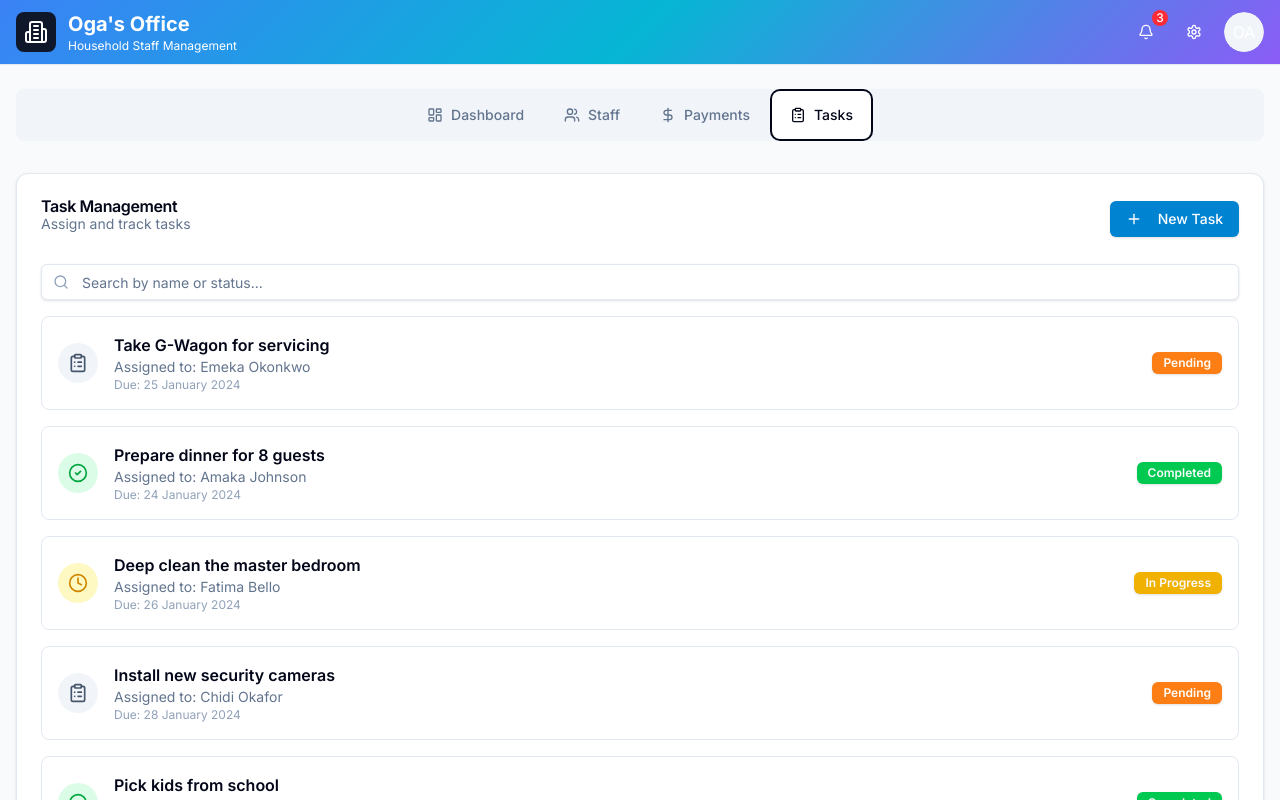
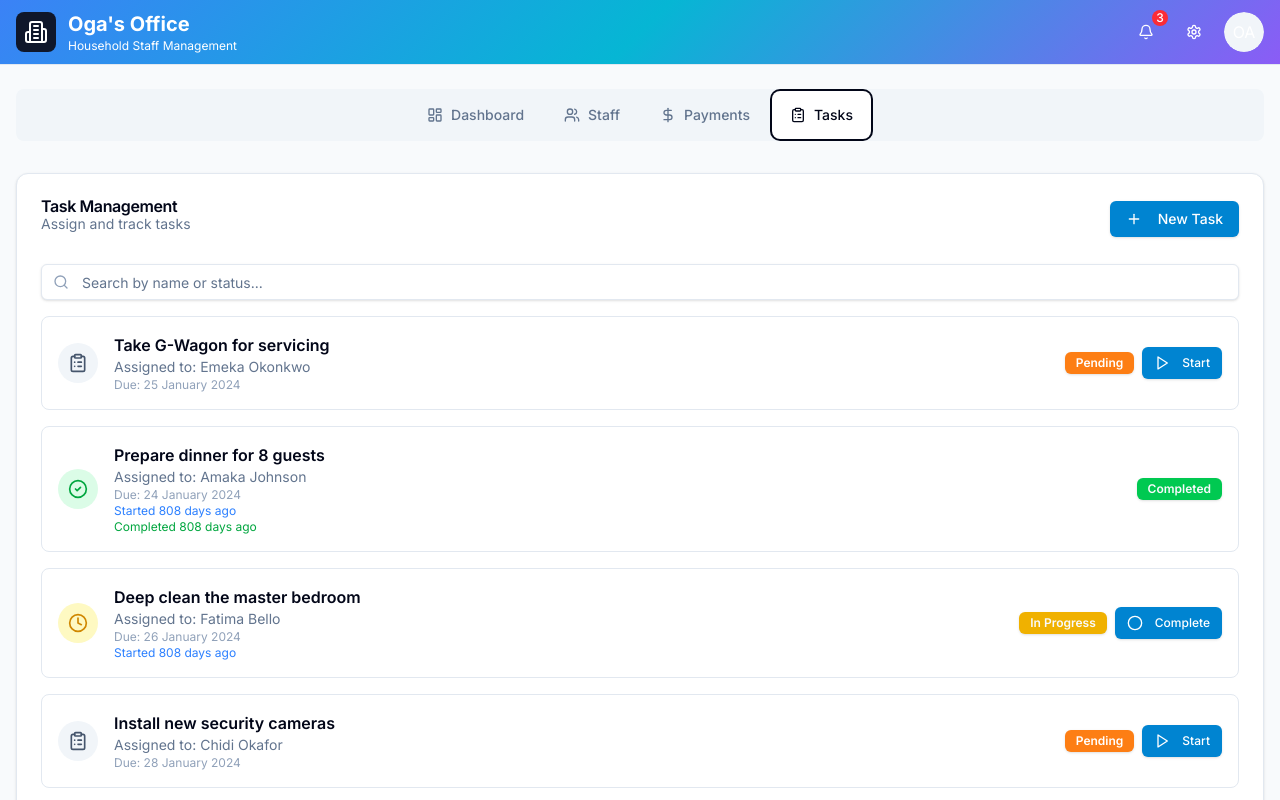
Before and after one commit to richardgidado/oga-office, a Next.js app: page / in a window 1280 px wide. Both pictures are taken after a click on the tab "Tasks". Shown: the top 800 px of the page. Built offline with nearby package versions, Linux system fonts and the light colour scheme.

Commit message:
feat(tasks): add timestamps for task assignment, start, and completion

```diff
--- a/app/page.tsx
+++ b/app/page.tsx
@@ -123,6 +123,7 @@ const tasks = [
     assignedTo: "Emeka Okonkwo",
     dueDate: "2024-01-25",
     status: "pending",
+    assignedAt: "2024-01-20T09:00:00Z",
   },
   {
     id: 2,
@@ -130,6 +131,9 @@ const tasks = [
     assignedTo: "Amaka Johnson",
     dueDate: "2024-01-24",
     status: "completed",
+    assignedAt: "2024-01-18T10:00:00Z",
+    startedAt: "2024-01-20T08:30:00Z",
+    completedAt: "2024-01-20T14:45:00Z",
   },
   {
     id: 3,
@@ -137,6 +141,8 @@ const tasks = [
     assignedTo: "Fatima Bello",
     dueDate: "2024-01-26",
     status: "in_progress",
+    assignedAt: "2024-01-19T09:00:00Z",
+    startedAt: "2024-01-20T07:00:00Z",
   },
   {
     id: 4,
@@ -144,6 +150,7 @@ const tasks = [
     assignedTo: "Chidi Okafor",
     dueDate: "2024-01-28",
     status: "pending",
+    assignedAt: "2024-01-21T11:00:00Z",
   },
   {
     id: 5,
@@ -151,6 +158,9 @@ const tasks = [
     assignedTo: "Grace Nwankwo",
     dueDate: "2024-01-23",
     status: "completed",
+    assignedAt: "2024-01-17T08:00:00Z",
+    startedAt: "2024-01-23T14:00:00Z",
+    completedAt: "2024-01-23T15:30:00Z",
   },
   {
     id: 6,
@@ -158,6 +168,7 @@ const tasks = [
     assignedTo: "Peter Okoro",
     dueDate: "2024-01-27",
     status: "pending",
+    assignedAt: "2024-01-22T10:00:00Z",
   },
   {
     id: 7,
@@ -165,6 +176,7 @@ const tasks = [
     assignedTo: "Emeka Okonkwo",
     dueDate: "2024-01-29",
     status: "pending",
+    assignedAt: "2024-01-22T14:00:00Z",
   },
   {
     id: 8,
@@ -172,6 +184,8 @@ const tasks = [
     assignedTo: "Peter Okoro",
     dueDate: "2024-01-30",
     status: "in_progress",
+    assignedAt: "2024-01-20T09:00:00Z",
+    startedAt: "2024-01-21T08:00:00Z",
   },
 ];
 
--- a/components/recent-tasks.tsx
+++ b/components/recent-tasks.tsx
@@ -14,6 +14,9 @@ interface Task {
   assignedTo: string;
   dueDate: string;
   status: string;
+  assignedAt?: string;
+  startedAt?: string;
+  completedAt?: string;
 }
 
 interface RecentTasksProps {
--- a/components/tasks-tab.tsx
+++ b/components/tasks-tab.tsx
@@ -1,7 +1,15 @@
 "use client";
 
 import { useState } from "react";
-import { CheckCircle2, Clock, ClipboardList, Plus, Search } from "lucide-react";
+import {
+  CheckCircle2,
+  Clock,
+  ClipboardList,
+  Plus,
+  Search,
+  Play,
+  Circle,
+} from "lucide-react";
 import {
   Card,
   CardContent,
@@ -31,6 +39,9 @@ interface Task {
   assignedTo: string;
   dueDate: string;
   status: string;
+  assignedAt?: string;
+  startedAt?: string;
+  completedAt?: string;
 }
 
 interface Staff {
@@ -58,11 +69,58 @@ function getTaskStatusBadge(status: string) {
   }
 }
 
-export function TasksTab({ tasks, staffMembers }: TasksTabProps) {
+function formatTimeAgo(timestamp: string | undefined): string {
+  if (!timestamp) return "";
+
+  const now = new Date();
+  const date = new Date(timestamp);
+  const diffMs = now.getTime() - date.getTime();
+  const diffMins = Math.floor(diffMs / 60000);
+
+  if (diffMins < 1) return "just now";
+  if (diffMins < 60) return `${diffMins} min${diffMins > 1 ? "s" : ""} ago`;
+
+  const diffHours = Math.floor(diffMins / 60);
+  if (diffHours < 24) return `${diffHours} hour${diffHours > 1 ? "s" : ""} ago`;
+
+  const diffDays = Math.floor(diffHours / 24);
+  return `${diffDays} day${diffDays > 1 ? "s" : ""} ago`;
+}
+
+export function TasksTab({ tasks: initialTasks, staffMembers }: TasksTabProps) {
+  const [tasks, setTasks] = useState<Task[]>(initialTasks);
   const [isAddTaskOpen, setIsAddTaskOpen] = useState(false);
   const [searchQuery, setSearchQuery] = useState("");
   const [selectedStaff, setSelectedStaff] = useState("");
   const [selectedStatus, setSelectedStatus] = useState("");
+
+  const handleStartTask = (taskId: number) => {
+    setTasks((prevTasks) =>
+      prevTasks.map((task) =>
+        task.id === taskId
+          ? {
+              ...task,
+              status: "in_progress",
+              startedAt: new Date().toISOString(),
+            }
+          : task,
+      ),
+    );
+  };
+
+  const handleCompleteTask = (taskId: number) => {
+    setTasks((prevTasks) =>
+      prevTasks.map((task) =>
+        task.id === taskId
+          ? {
+              ...task,
+              status: "completed",
+              completedAt: new Date().toISOString(),
+            }
+          : task,
+      ),
+    );
+  };
 
   const activeStaff = staffMembers.filter((s) => s.status === "active");
 
@@ -206,10 +264,40 @@ export function TasksTab({ tasks, staffMembers }: TasksTabProps) {
                     <p className="text-xs text-slate-400">
                       Due: {formatDate(task.dueDate)}
                     </p>
+                    {task.startedAt && (
+                      <p className="text-xs text-blue-500">
+                        Started {formatTimeAgo(task.startedAt)}
+                      </p>
+                    )}
+                    {task.completedAt && (
+                      <p className="text-xs text-green-600">
+                        Completed {formatTimeAgo(task.completedAt)}
+                      </p>
+                    )}
                   </div>
                 </div>
-                <div className="flex items-center gap-4">
+                <div className="flex items-center gap-2">
                   {getTaskStatusBadge(task.status)}
+                  {task.status === "pending" && (
+                    <Button
+                      size="sm"
+                      onClick={() => handleStartTask(task.id)}
+                      className="cursor-pointer bg-blue-600 hover:bg-blue-700"
+                    >
+                      <Play className="mr-1 h-3 w-3" />
+                      Start
+                    </Button>
+                  )}
+                  {task.status === "in_progress" && (
+                    <Button
+                      size="sm"
+                      onClick={() => handleCompleteTask(task.id)}
+                      className="cursor-pointer bg-green-600 hover:bg-green-700"
+                    >
+                      <Circle className="mr-1 h-3 w-3" />
+                      Complete
+                    </Button>
+                  )}
                 </div>
               </div>
             ))
```
